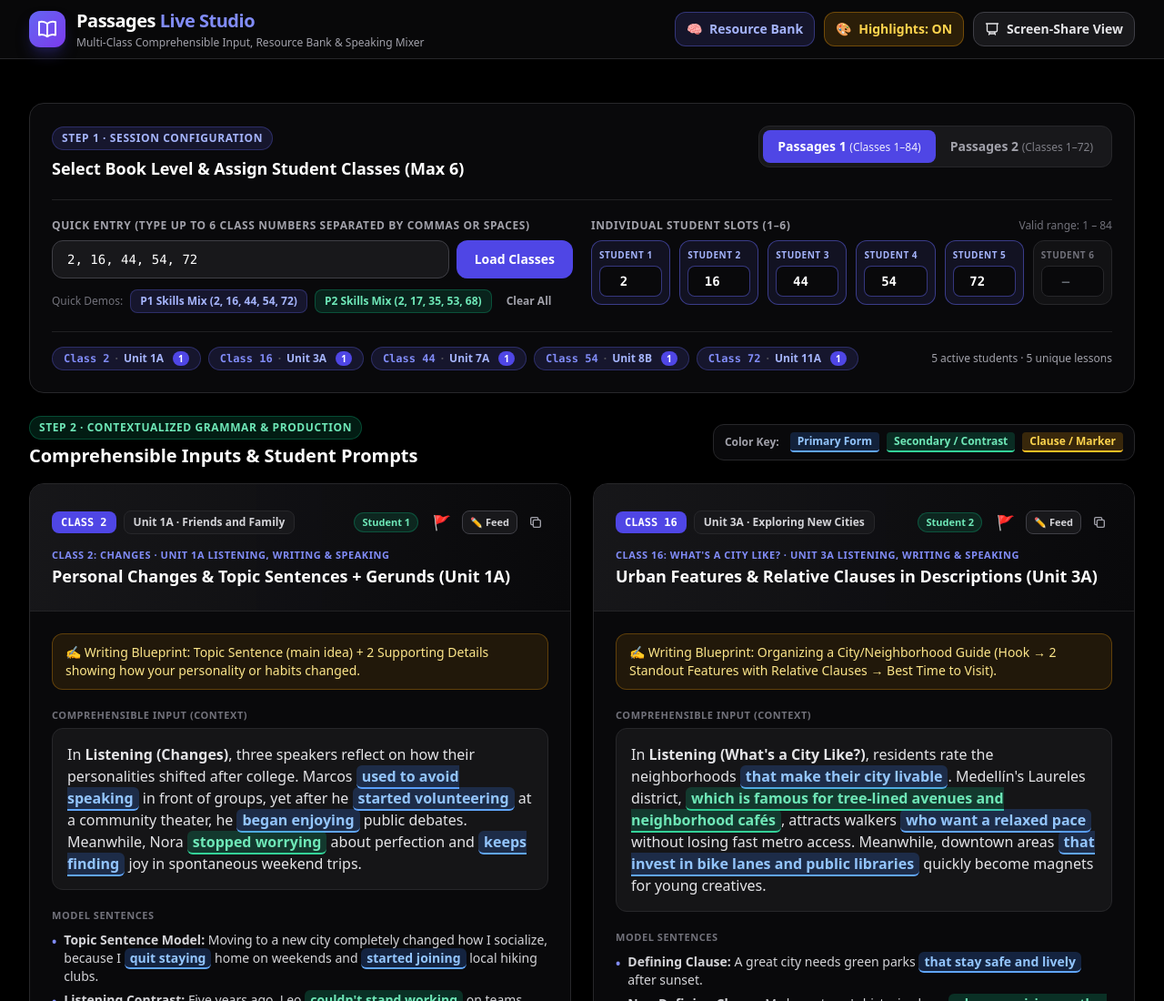
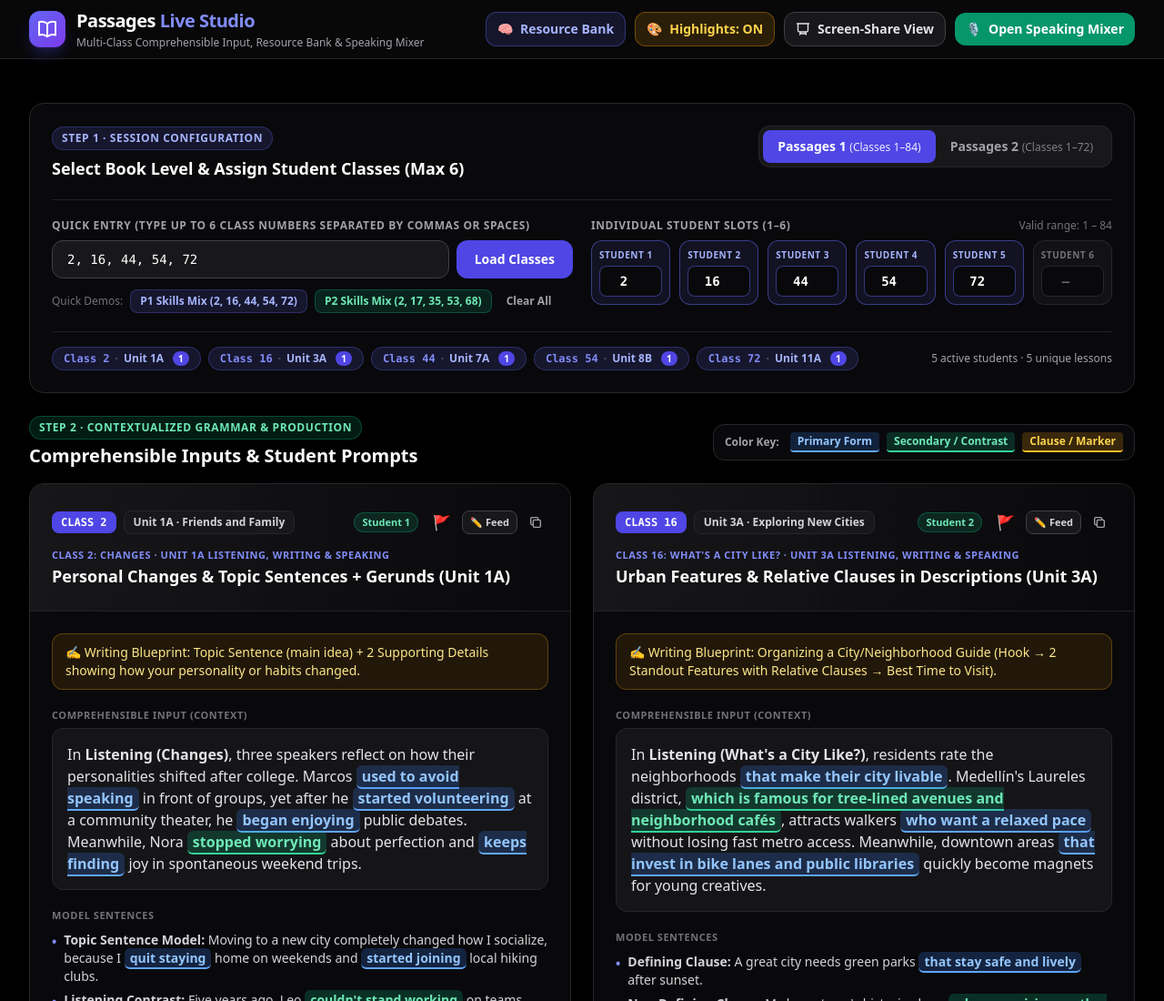
Before and after one commit to juanmarquez-commits/PASSAGES-TOOLS, a plain HTML site: page index.html in a window 1280 px wide. Shown: the top 1100 px of the page at 91% size. Drawn offline with nearby package versions, Linux system fonts and the light colour scheme.

Commit message:
index.html

```diff
--- a/index.html
+++ b/index.html
@@ -131,6 +131,11 @@
             <path stroke-linecap="round" stroke-linejoin="round" d="M3.75 3v11.25A2.25 2.25 0 006 16.5h2.25M3.75 3h-1.5m1.5 0h16.5m0 0h1.5m-1.5 0v11.25A2.25 2.25 0 0118 16.5h-2.25m-7.5 0h7.5m-7.5 0l-1 3m8.5-3l1 3m0 0l.5 1.5m-.5-1.5h-9.5m0 0l-.5 1.5" />
           </svg>
           <span id="projectorLabel" class="hidden md:inline">Screen-Share View</span>
+        </button>
+        <button onclick="openSpeakingMixerWithClasses()"
+          class="inline-flex items-center gap-2 px-3 py-2 rounded-xl text-xs sm:text-sm font-bold bg-emerald-600 hover:bg-emerald-500 text-white shadow-sm transition cursor-pointer">
+          <span>🎙️</span>
+          <span class="hidden sm:inline">Open Speaking Mixer</span>
         </button>
       </div>
     </div>
@@ -3589,6 +3594,14 @@
       syncQuickInputFromSlots();
       renderAll();
     });
+    function openSpeakingMixerWithClasses() {
+      const activeClasses = state.slots.filter(v => v !== null).join(",");
+      const params = new URLSearchParams({
+        book: String(state.book),
+        classes: activeClasses
+      });
+      window.open(`mixer.html?${params.toString()}`, "_blank");
+    }
   </script>
 </body>
 </html>
```
